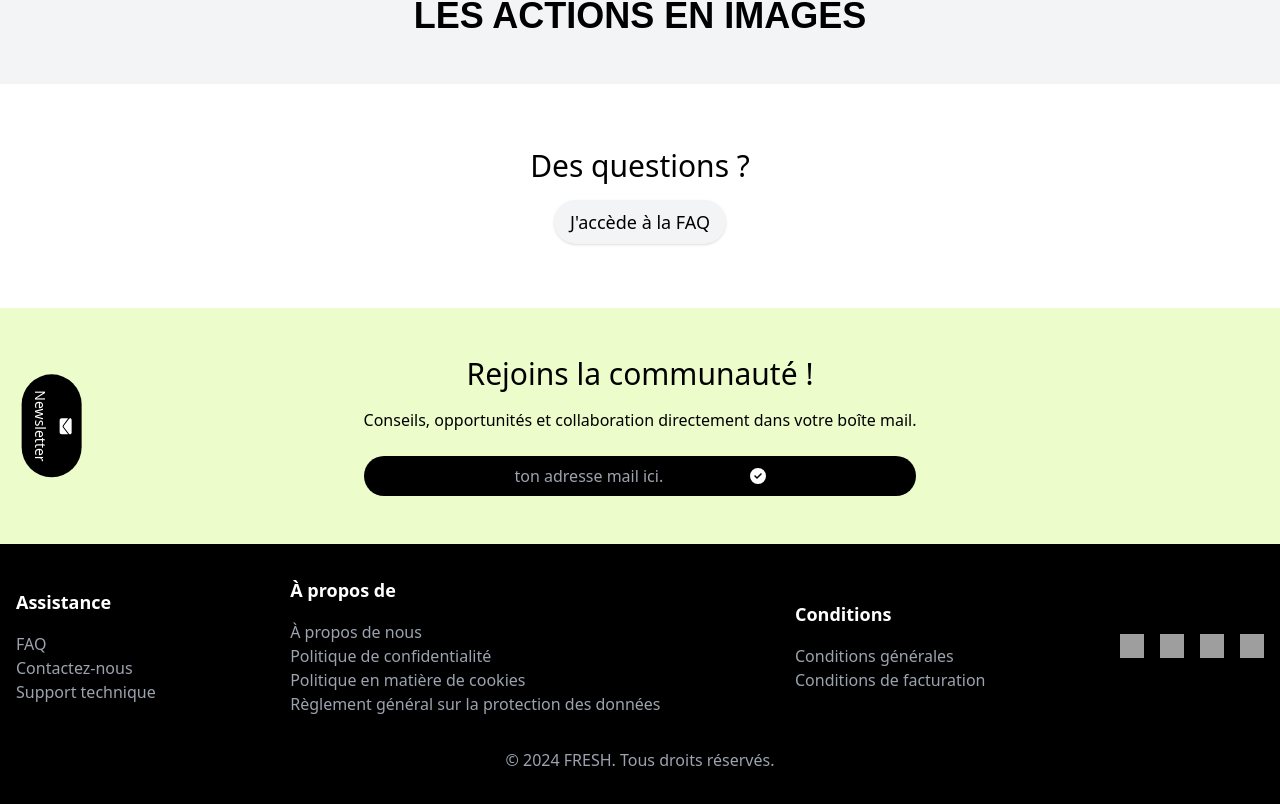
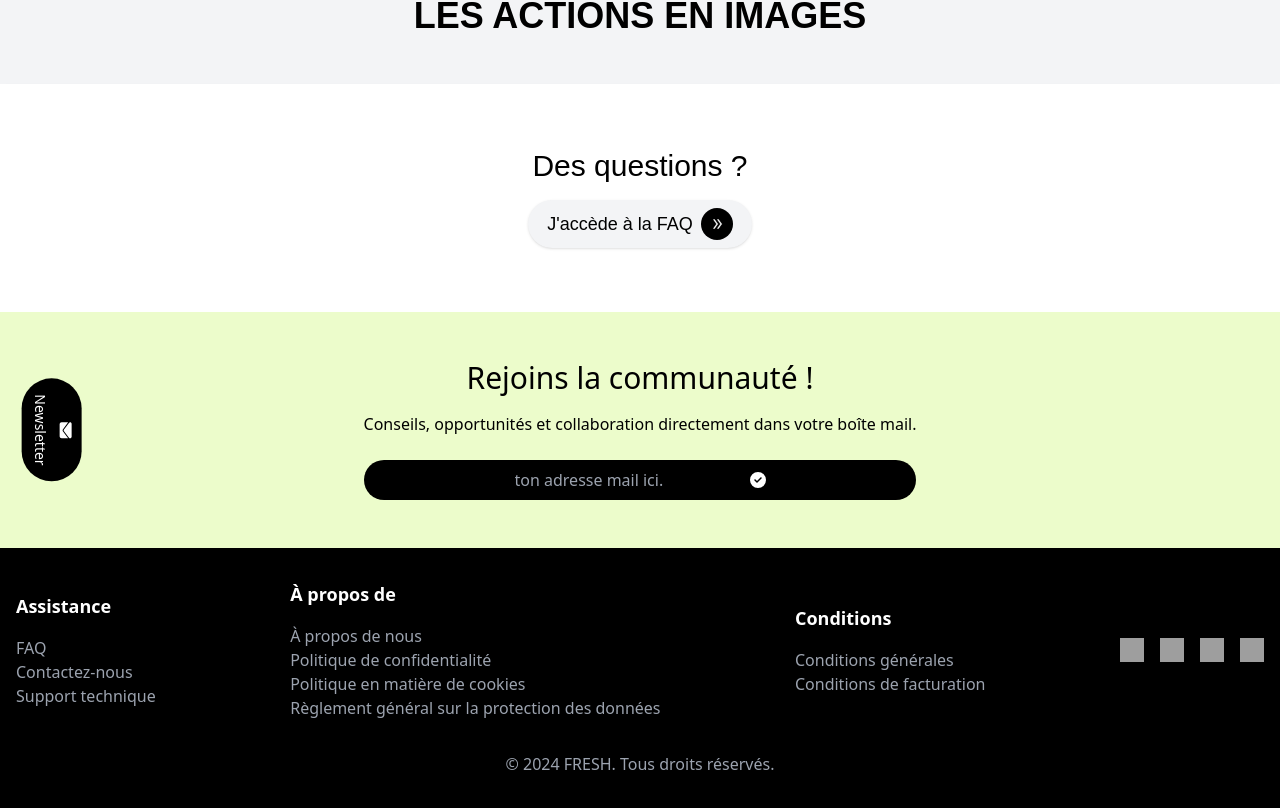
Before and after one commit to samib93/COm, a React (Create React App) app: page / in a window 1280 px wide. Shown: the part 4671-5479 px from the top of the page. Built offline with nearby package versions, Linux system fonts and the light colour scheme; grey boxes are pictures that could not be loaded.

Commit message:
Faq corriger

```diff
--- a/src/Component/Faq/Faq.js
+++ b/src/Component/Faq/Faq.js
@@ -1,12 +1,17 @@
 import React from 'react';
+import fleche from '../../assets/img/double_arrow.png';
+
 
 const FAQ = () => {
   return (
 <section className="py-16 bg-white-100 shadow-md">
   <div className="text-center">
-        <h2 className="text-3xl mb-4">Des questions ?</h2>
-        <a href="/faq" className="inline-block bg-gray-100 text-black py-2 px-4 rounded-full shadow text-lg font-medium transition-colors duration-300 hover:bg-green-600">
+    <h2 className="text-3xl font-raleway mb-4">Des questions ?</h2>
+    <a href="/faq" className="inline-block bg-gray-100 text-black py-2 px-4 rounded-full shadow text-lg font-raleway transition-colors duration-300 hover:bg-green-600 flex items-center justify-center w-56 mx-auto">
   J'accède à la FAQ
+  <div className="bg-black w-8 h-8 ml-2 rounded-full flex items-center justify-center">
+    <img src={fleche} alt="doublearrow" className="w-4 h-4 filter brightness-0 invert" />
+  </div>
 </a>
   </div>
 </section>
```
Lines whose indentation alone changed are shown as unchanged.
